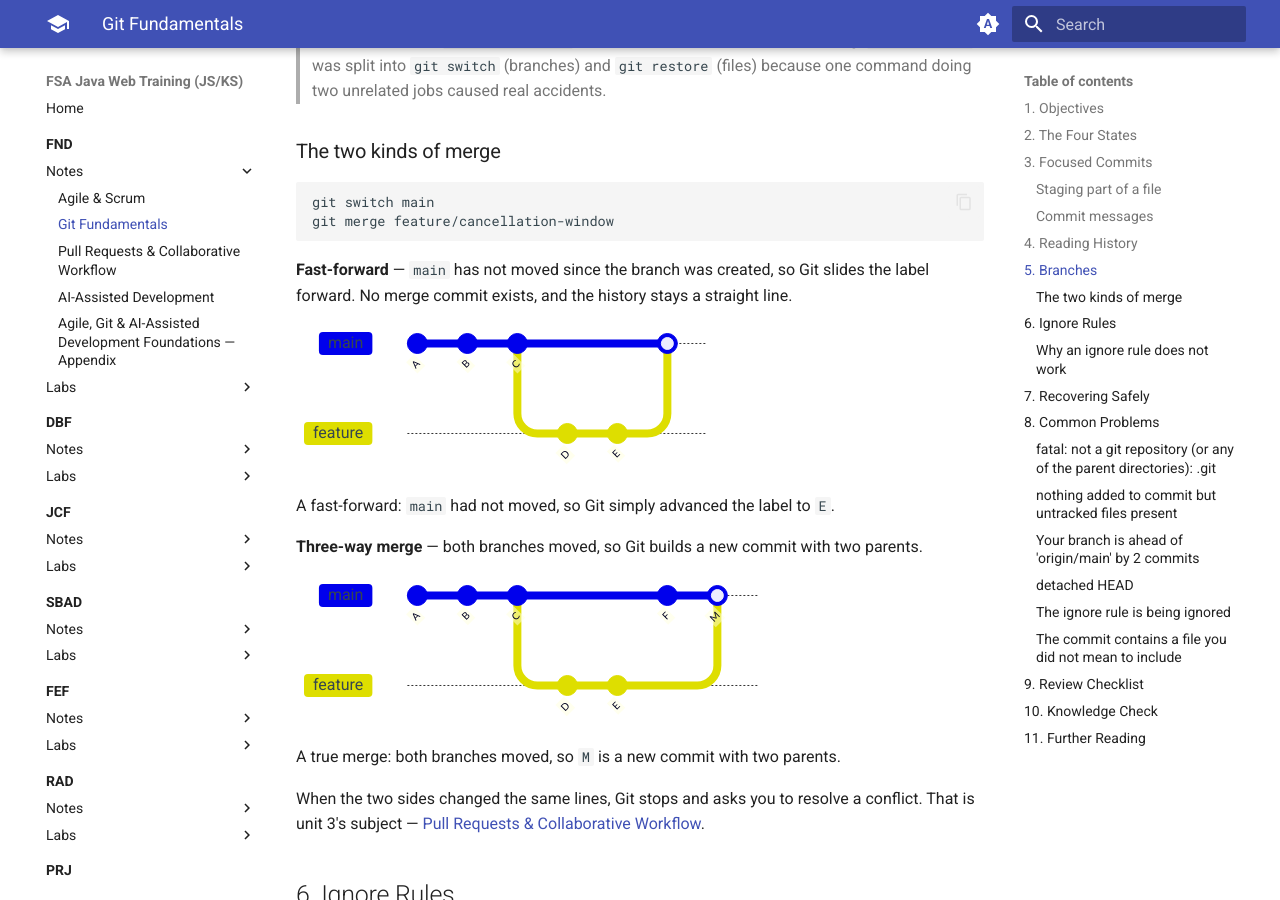
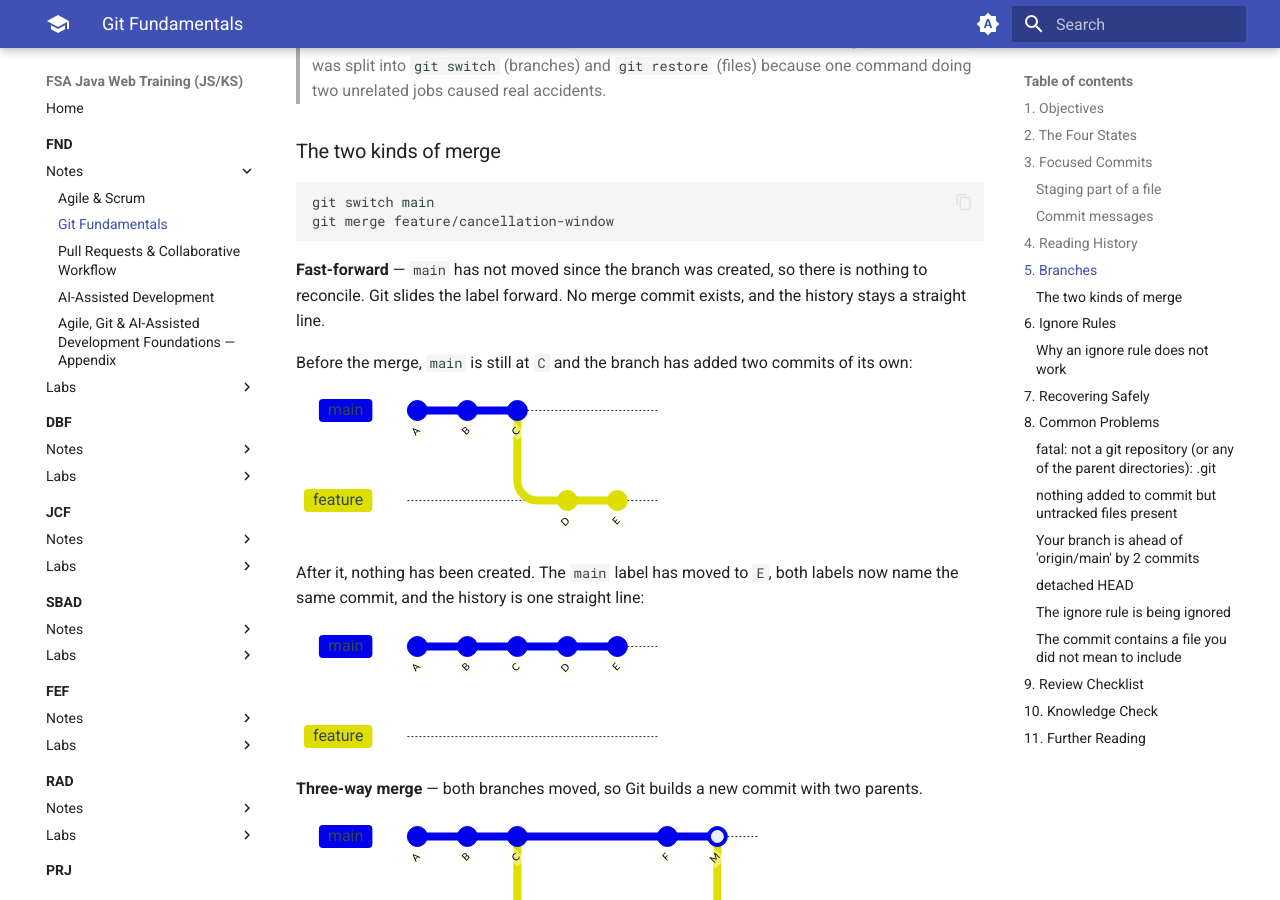
Before and after one commit to phuongbv00/fsa-fr-java-jsks, an MkDocs documentation site: the page built from docs/fnd/git-fundamentals.md, in a window 1280 px wide and 900 px high, scrolled down 4082 px. Built offline with MkDocs 1.6.1 and Material for MkDocs 9.7.7, drawn with Linux system fonts in a browser that asks for light colours.

Commit message:
Draw the fast-forward as before and after, with no merge node
The diagram contradicted its own caption. Mermaid's gitGraph renders every
`merge` as a merge node on a forked lane, so a diagram ending in `merge
feature` drew exactly the merge commit the text said does not exist, on
exactly the fork the text called a straight line.

Two diagrams instead. The first stops before the merge, with `main` at `C`
and the branch ahead by two. The second is the same history after it: five
commits in one lane, both labels on `E`, nothing created. That is what a
fast-forward is, and neither diagram needs a `merge` to say it.

````diff
--- a/docs/fnd/git-fundamentals.md
+++ b/docs/fnd/git-fundamentals.md
@@ -184,8 +184,11 @@ git switch main
 git merge feature/cancellation-window
 ```
 
-**Fast-forward** — `main` has not moved since the branch was created, so Git slides the
-label forward. No merge commit exists, and the history stays a straight line.
+**Fast-forward** — `main` has not moved since the branch was created, so there is nothing to
+reconcile. Git slides the label forward. No merge commit exists, and the history stays a
+straight line.
+
+Before the merge, `main` is still at `C` and the branch has added two commits of its own:
 
 ```mermaid
 gitGraph
@@ -195,11 +198,20 @@ gitGraph
     branch feature
     commit id: "D"
     commit id: "E"
-    checkout main
-    merge feature
 ```
 
-A fast-forward: `main` had not moved, so Git simply advanced the label to `E`.
+After it, nothing has been created. The `main` label has moved to `E`, both labels now name
+the same commit, and the history is one straight line:
+
+```mermaid
+gitGraph
+    commit id: "A"
+    commit id: "B"
+    commit id: "C"
+    commit id: "D"
+    commit id: "E"
+    branch feature
+```
 
 **Three-way merge** — both branches moved, so Git builds a new commit with two parents.
 
````
